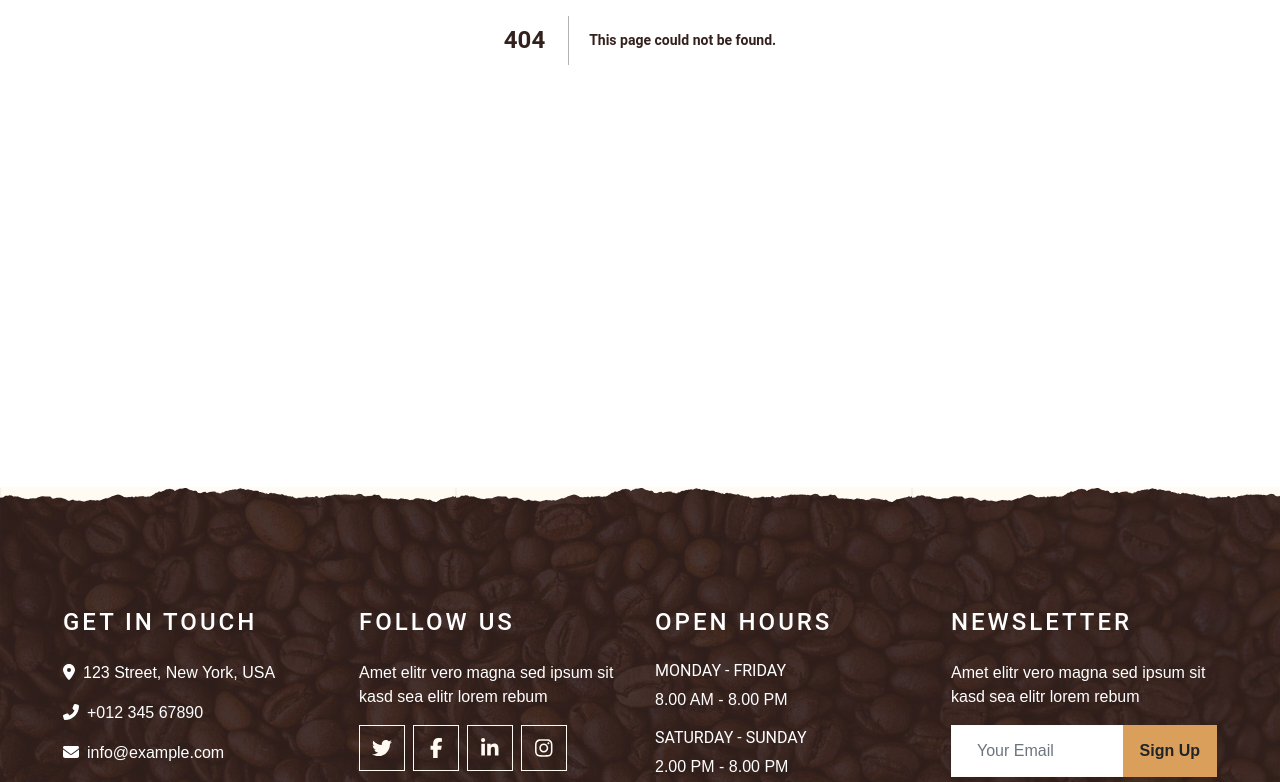
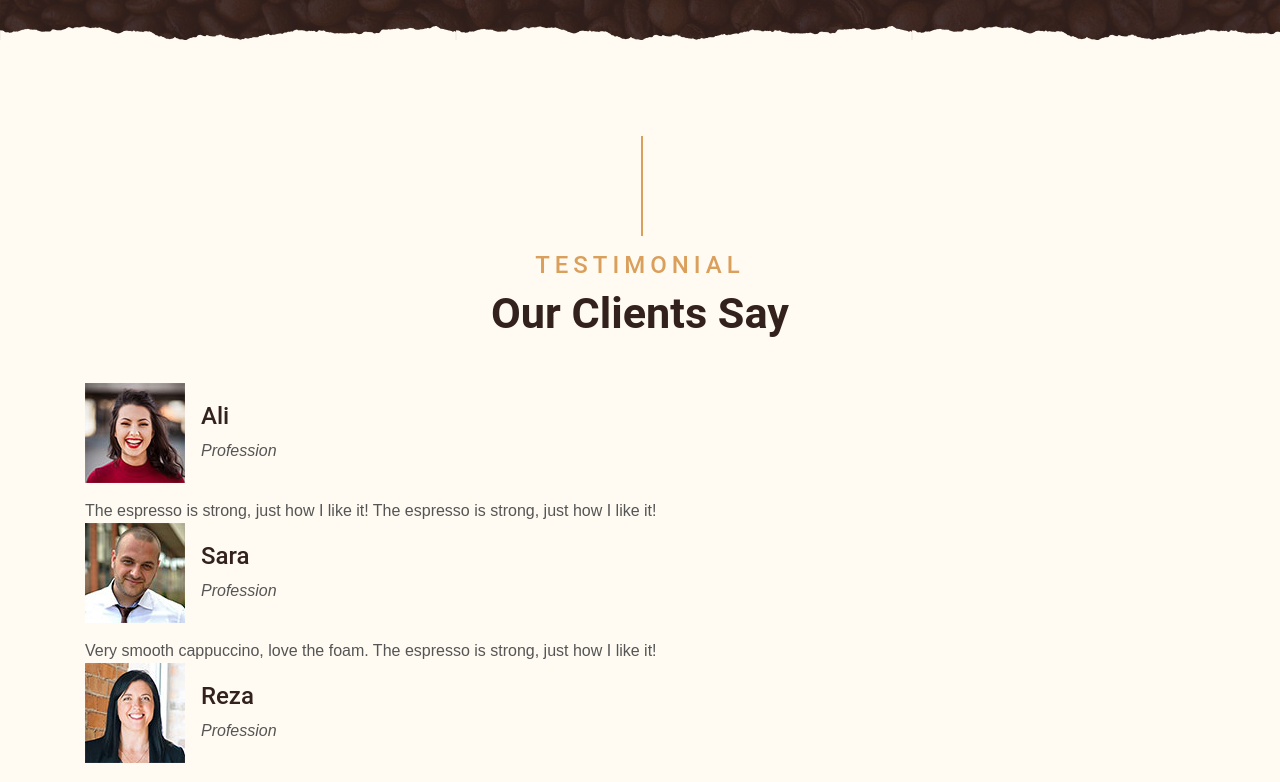
Before and after one commit to Aidenrmz/CoffeeShop, a Next.js app: page /testimonial in a window 1280 px wide. Before the commit this address had no page. Shown: the part 360-1142 px from the top of the page. Built offline with nearby package versions, Linux system fonts and the light colour scheme; data requests are answered from the project's data file.

Commit message:
Expose full testimonial route from mock comments

```diff
--- /dev/null
+++ b/components/templates/Testimonial/Comments.js
@@ -0,0 +1,31 @@
+
+import Testimonial from "@/components/modules/Testimonial/Testimonial";
+import React from "react";
+
+function Comments({comments}) {
+  return(
+    <>
+     <div className="container-fluid py-5">
+      <div className="container">
+        <div className="section-title">
+          <h4
+            className="text-primary text-uppercase"
+            style={{ letterSpacing: "5px" }}
+          >
+            Testimonial
+          </h4>
+          <h1 className="display-4">Our Clients Say</h1>
+        </div>
+        <div className="owl-carousel testimonial-carousel">
+          {comments.map((comments) => (
+           <Testimonial key={comments.id} {...comments}/>
+          ))}
+        </div>
+      </div>
+    </div>
+    </>
+
+  )
+}
+
+export default Comments;
--- /dev/null
+++ b/pages/testimonial/index.js
@@ -0,0 +1,26 @@
+import PageHeader from "@/components/modules/PageHeader/pageHeader";
+import Comments from "@/components/templates/Testimonial/Comments";
+import React from "react";
+
+function Testimonial({ comments }) {
+  return (
+    <>
+      <PageHeader route={"Testimonial"} />
+      <Comments comments={comments} />
+    </>
+  );
+}
+
+export async function getStaticProps() {
+  const commentsRequest = await fetch("http://localhost:4000/comments");
+  const comments = await commentsRequest.json();
+
+  return {
+    props: {
+      comments, // ✅ Flattened props
+    },
+    revalidate: 60 * 60 * 12,
+  };
+}
+
+export default Testimonial;
```
